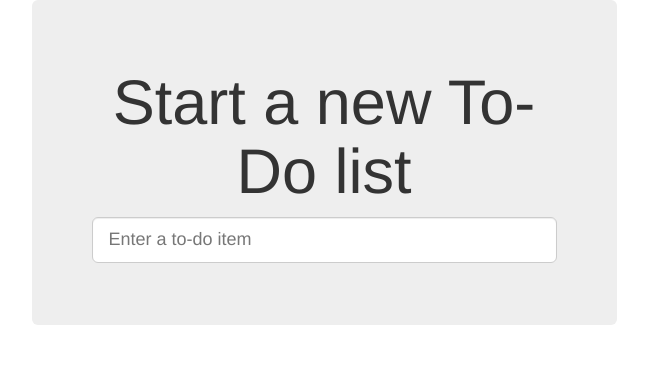
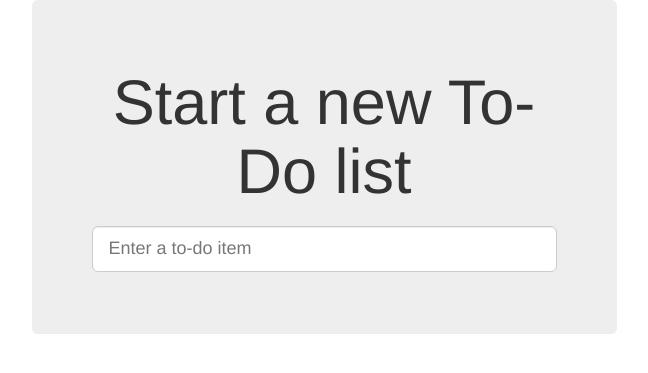
Before and after one commit to george2/tdwd-with-python, a Django app: page / in a window 1280 px wide. Shown: the top 373 px of the page, without its empty margins (316-964 px from the left). Run offline with Django 3.2, Linux system fonts and the light colour scheme; some libraries are stand-ins or nearby versions.

Commit message:
Added custom stylesheet.

```diff
--- /dev/null
+++ b/superlists/lists/static/base.css
@@ -0,0 +1,3 @@
+#id_new_item {
+    margin-top: 2ex;
+}
--- a/superlists/lists/templates/base.html
+++ b/superlists/lists/templates/base.html
@@ -3,6 +3,7 @@
     <title>To-Do lists</title>
     <meta name="viewport" content="width=device-width, initial-scale=1.0">
     <link href="/static/bootstrap/css/bootstrap.min.css" rel="stylesheet" media="screen">
+    <link href="/static/base.css" rel="stylesheet" media="screen">
 </head>
 <body>
 <div class="container">
```
